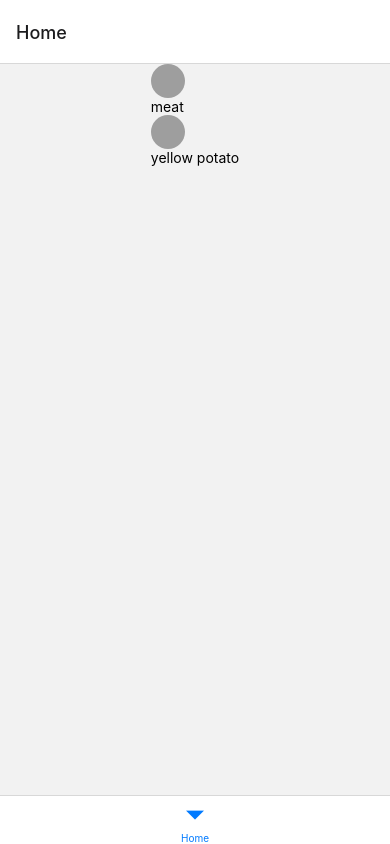
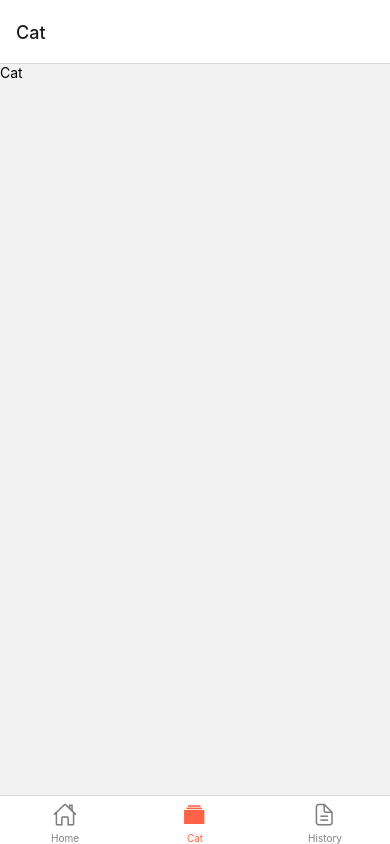
Before and after one commit to C0837213/MADT6114_project, a React Native app: screen /Cat in a window 390 px wide. Built offline with nearby package versions, Linux system fonts and the light colour scheme; grey boxes are pictures that could not be loaded.

Commit message:
✅ create bottom tab nav

```diff
--- a/App.js
+++ b/App.js
@@ -1,99 +1,11 @@
-import { StatusBar } from "expo-status-bar";
-import { StyleSheet, Text, View, FlatList, Pressable } from "react-native";
 import { NavigationContainer } from "@react-navigation/native";
-import { createBottomTabNavigator } from "@react-navigation/bottom-tabs";
-import { Avatar } from "react-native-elements";
+
 import RootStack from "./src/nav/Root";
-
-const categories = [
-  { id: 1, name: "Grocery" },
-  { id: 2, name: "Produce" },
-  { id: 3, name: "Meats" },
-];
-
-const products = [
-  { id: 1, name: "meat", category: 3 },
-  { id: 2, name: "yellow potato", category: 2 },
-];
-
-function HomeScreen() {
-  return (
-    <View>
-      <Text>Home</Text>
-    </View>
-    // <View
-    //   style={{
-    //     flex: 1,
-    //     justifyContent: "center",
-    //     alignItems: "center",
-    //   }}
-    // >
-    //   {/* TODO: SearchBar */}
-    //   {/* TODO: CheckOut */}
-    //   <FlatList
-    //     data={products}
-    //     keyExtractor={(item) => item.id}
-    //     ItemSeparatorComponent={() => <View style={styles.itemSeparator} />}
-    //     renderItem={({ item }) => (
-    //       <Pressable onPress={(item) => console.log(item)}>
-    //         {/* TODO: change to images */}
-    //         <View style={styles.row}>
-    //           <Avatar
-    //             rounded
-    //             source={{
-    //               uri: "https://s3.amazonaws.com/uifaces/faces/twitter/ladylexy/128.jpg",
-    //             }}
-    //           />
-    //           <Text style={styles.text}>{item.name}</Text>
-    //         </View>
-    //       </Pressable>
-    //     )}
-    //   />
-    // </View>
-  );
-}
-
-function CatScreen() {
-  return (
-    <View style={{ flex: 1, justifyContent: "center", alignItems: "center" }}>
-      <Text>Categories</Text>
-    </View>
-  );
-}
-
-function OrderHistory() {
-  return (
-    <View style={{ flex: 1, justifyContent: "center", alignItems: "center" }}>
-      <Text>Categories</Text>
-    </View>
-  );
-}
-
-const Tab = createBottomTabNavigator();
 
 export default function App() {
   return (
     <NavigationContainer>
-      <StatusBar style="dark" />
       <RootStack />
     </NavigationContainer>
   );
 }
-
-const styles = StyleSheet.create({
-  container: {
-    flex: 1,
-    backgroundColor: "#fff",
-    alignItems: "center",
-    justifyContent: "center",
-  },
-  itemSeparator: {
-    flex: 1,
-    height: 1,
-    backgroundColor: "#444",
-  },
-  text: {
-    paddingLeft: 30,
-    fontSize: 24,
-  },
-});
--- a/package.json
+++ b/package.json
@@ -15,7 +15,8 @@
     "expo-status-bar": "~1.4.0",
     "react": "18.0.0",
     "react-native": "0.69.6",
-    "react-native-elements": "^3.4.2"
+    "react-native-elements": "^3.4.2",
+    "react-native-pager-view": "5.4.24"
   },
   "devDependencies": {
     "@babel/core": "^7.12.9"
--- a/src/nav/Tab.js
+++ b/src/nav/Tab.js
@@ -1,12 +1,39 @@
 import { createBottomTabNavigator } from "@react-navigation/bottom-tabs";
 import Home from "../screens/Home";
+import History from "../screens/History";
+import Cat from "../screens/Cat";
+
+import { Ionicons } from "@expo/vector-icons";
 
 const Tab = createBottomTabNavigator();
 
 const BottomTab = () => {
   return (
-    <Tab.Navigator>
+    <Tab.Navigator
+      screenOptions={({ route }) => ({
+        tabBarIcon: ({ focused, color, size }) => {
+          let iconName;
+
+          if (route.name === "Home") {
+            iconName = focused ? "home" : "home-outline";
+          } else if (route.name === "History") {
+            iconName = focused
+              ? "ios-document-text"
+              : "ios-document-text-outline";
+          } else if (route.name === "Cat") {
+            iconName = focused ? "albums-sharp" : "albums-outline";
+          }
+
+          // You can return any component that you like here!
+          return <Ionicons name={iconName} size={size} color={color} />;
+        },
+        tabBarActiveTintColor: "tomato",
+        tabBarInactiveTintColor: "gray",
+      })}
+    >
       <Tab.Screen name="Home" component={Home} />
+      <Tab.Screen name="Cat" component={Cat} />
+      <Tab.Screen name="History" component={History} />
     </Tab.Navigator>
   );
 };
--- /dev/null
+++ b/src/screens/Cat.js
@@ -0,0 +1,14 @@
+import { StyleSheet, Text, View } from 'react-native'
+import React from 'react'
+
+const Cat = () => {
+  return (
+    <View>
+      <Text>Cat</Text>
+    </View>
+  )
+}
+
+export default Cat
+
+const styles = StyleSheet.create({})
```
Also changed, not shown: 1 other file (tests, documents, lock files or other folders).
